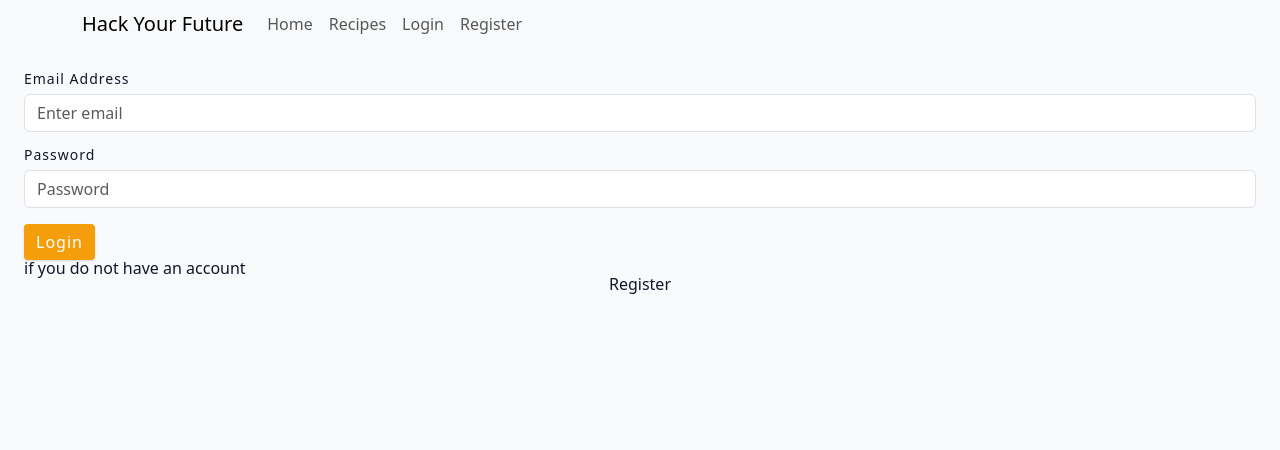
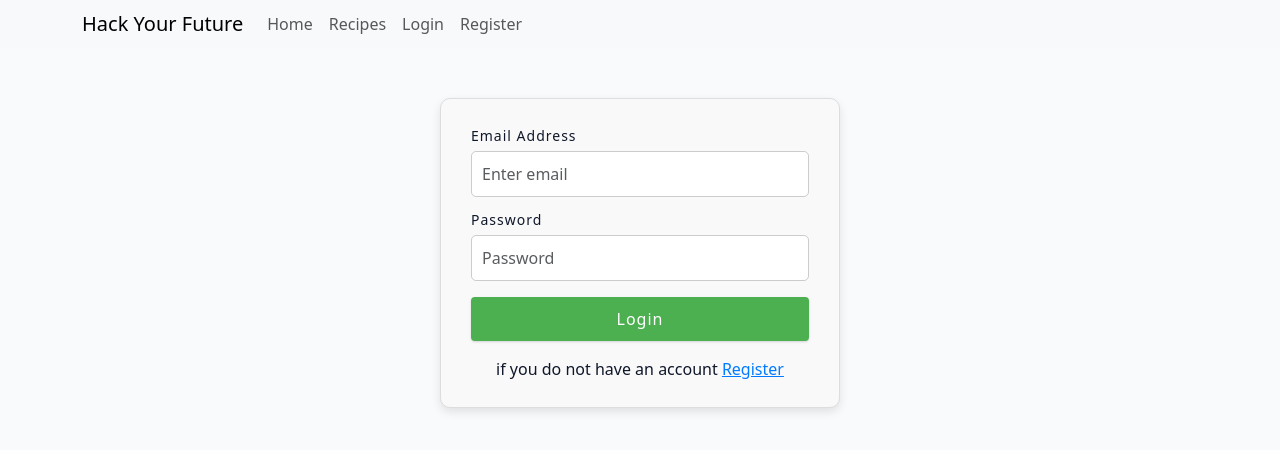
Before and after one commit to vanakenm/hyf-frontend-template, a React (Vite) app: page /login in a window 1280 px wide. Shown: the top 450 px of the page. Built offline with nearby package versions, Linux system fonts and the light colour scheme.

Commit message:
logincss

```diff
--- /dev/null
+++ b/src/components/Login/Login.css
@@ -0,0 +1,62 @@
+.form-container {
+    max-width: 400px;
+    margin: 50px auto;
+    padding: 30px;
+    border: 1px solid #ddd;
+    border-radius: 10px;
+    background-color: #f9f9f9;
+    box-shadow: 0px 4px 10px rgba(0, 0, 0, 0.1);
+  }
+
+  .form-container h2 {
+    text-align: center;
+    margin-bottom: 20px;
+  }
+
+  .form-container .form-control {
+    padding: 10px;
+    border-radius: 5px;
+    border: 1px solid #ccc;
+  }
+
+  .form-container .form-control:focus {
+    border-color: #4CAF50;
+    box-shadow: 0 0 0 0.2rem rgba(72, 180, 97, 0.25);
+  }
+
+  .form-container .text-danger {
+    font-size: 0.9rem;
+    margin-top: 5px;
+  }
+
+  /* Button Styling */
+  .form-container .btn-primary {
+    width: 100%;
+    background-color: #4CAF50;
+    border-color: #4CAF50;
+    padding: 10px;
+    font-size: 1rem;
+  }
+
+  .form-container .btn-primary:hover {
+    background-color: #45a049;
+    border-color: #45a049;
+  }
+
+  /* Link and Registration Prompt Styling */
+  .form-container p {
+    text-align: center;
+    margin-top: 20px;
+  }
+
+  .form-container p .nav-link {
+    display: inline-block;
+    color: #007bff;
+    text-decoration: underline;
+    padding: 0;
+  }
+
+  .form-container p .nav-link:hover {
+    color: #0056b3;
+    text-decoration: none;
+  }
--- a/src/components/Login/Login.jsx
+++ b/src/components/Login/Login.jsx
@@ -1,9 +1,9 @@
+import React from 'react';
 import Button from 'react-bootstrap/Button';
 import Form from 'react-bootstrap/Form';
 import { useForm } from "react-hook-form";
 import { Nav } from 'react-bootstrap';
-
-
+import './Login.css'; // Import CSS
 
 const Login = ()=>{
 
@@ -13,10 +13,10 @@ const Login = ()=>{
     formState: { errors },
   } = useForm()
 
-  const onSubmit = (data) => console.log(data)
+  const onSubmit = (data) => console.log(data);
 
   return (
-  <Form onSubmit={handleSubmit(onSubmit)} className='p-4'>
+  <Form onSubmit={handleSubmit(onSubmit)} className="form-container">
       <Form.Group className="mb-3" controlId="formBasicEmail">
         <Form.Label>Email address</Form.Label>
         <Form.Control {...register("email", { required: true })}type="email" placeholder="Enter email" />
@@ -40,8 +40,9 @@ const Login = ()=>{
 
       <p>if you do not have an account <Nav.Link href="/register" className="text-center">
            Register
-          </Nav.Link></p>
+          </Nav.Link>
+          </p>
     </Form>
-    )
-}
-export default Login
+    );
+};
+export default Login;
```
Also changed, not shown: src/components/Login/login.css (deleted).
